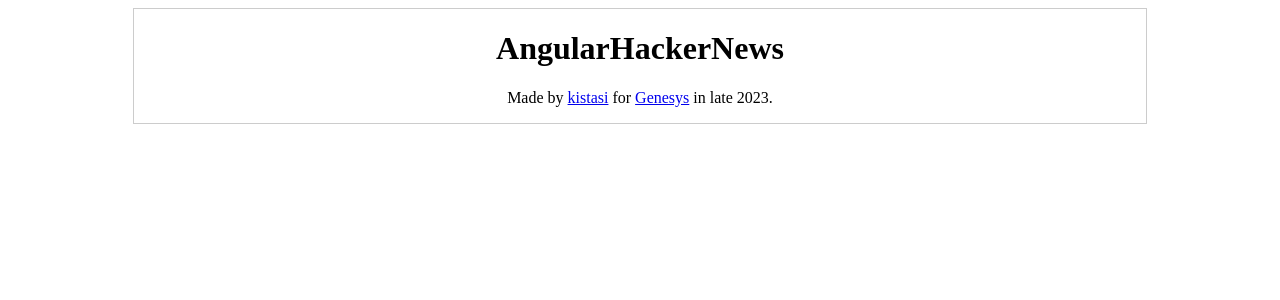
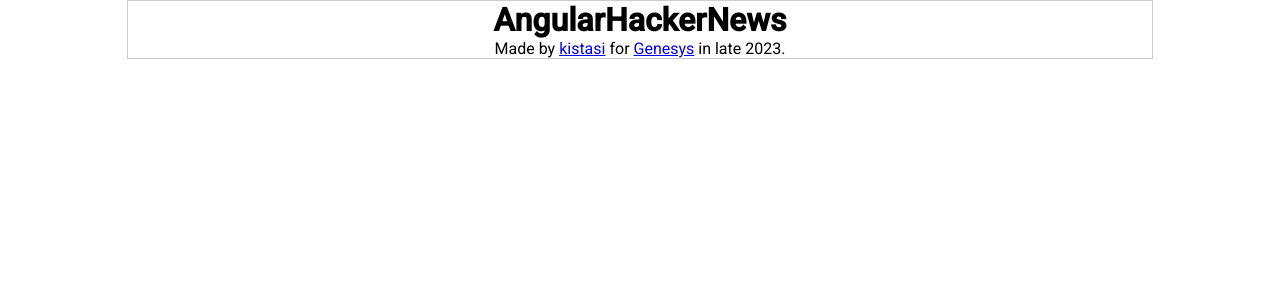
Before and after one commit to kistasi/angular-hacker-news, an Angular app: page / in a window 1280 px wide. Shown: the top 300 px of the page. Built offline with nearby package versions, Linux system fonts and the light colour scheme.

Commit message:
Using Roboto font

```diff
--- a/src/index.html
+++ b/src/index.html
@@ -6,6 +6,7 @@
   <base href="/">
   <meta name="viewport" content="width=device-width, initial-scale=1">
   <link rel="icon" type="image/x-icon" href="favicon.ico">
+  <link href="https://fonts.googleapis.com/css?family=Roboto:300,400,500&display=swap" rel="stylesheet">
 </head>
 <body>
   <app-root></app-root>
--- a/src/styles.css
+++ b/src/styles.css
@@ -1 +1,8 @@
-/* You can add global styles to this file, and also import other style files */
+* {
+  margin: 0;
+  padding: 0;
+}
+
+body {
+  font-family: 'Roboto', sans-serif;
+}
```
